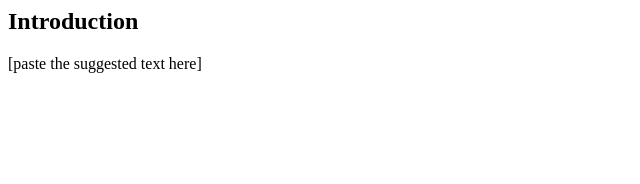
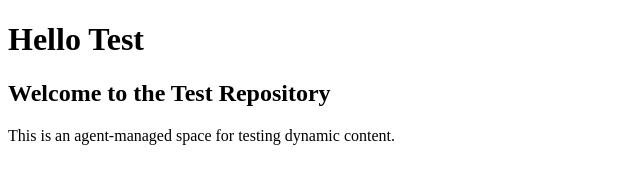
Before and after one commit to happybein1/test, a plain HTML site: page index.html in a window 1280 px wide. Shown: the whole page, without its empty margins (0-640 px from the left). Drawn offline with Linux system fonts and the light colour scheme.

Commit message:
Restore full layout with intro

```diff
--- a/index.html
+++ b/index.html
@@ -1 +1 @@
-<section><h2>Introduction</h2><p>[paste the suggested text here]</p></section>
+<!DOCTYPE html><html><head><title>Test Site</title></head><body><h1>Hello Test</h1><section><h2>Welcome to the Test Repository</h2><p>This is an agent-managed space for testing dynamic content.</p></section></body></html>
```
